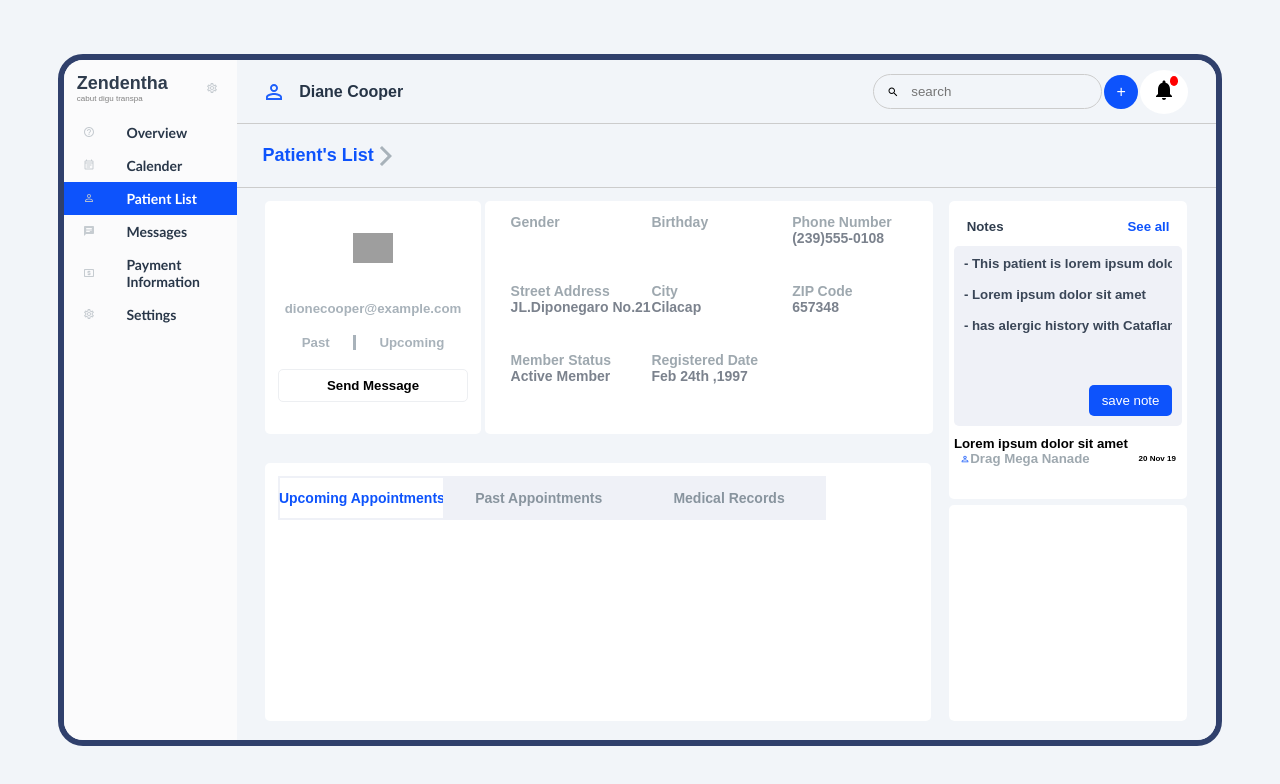
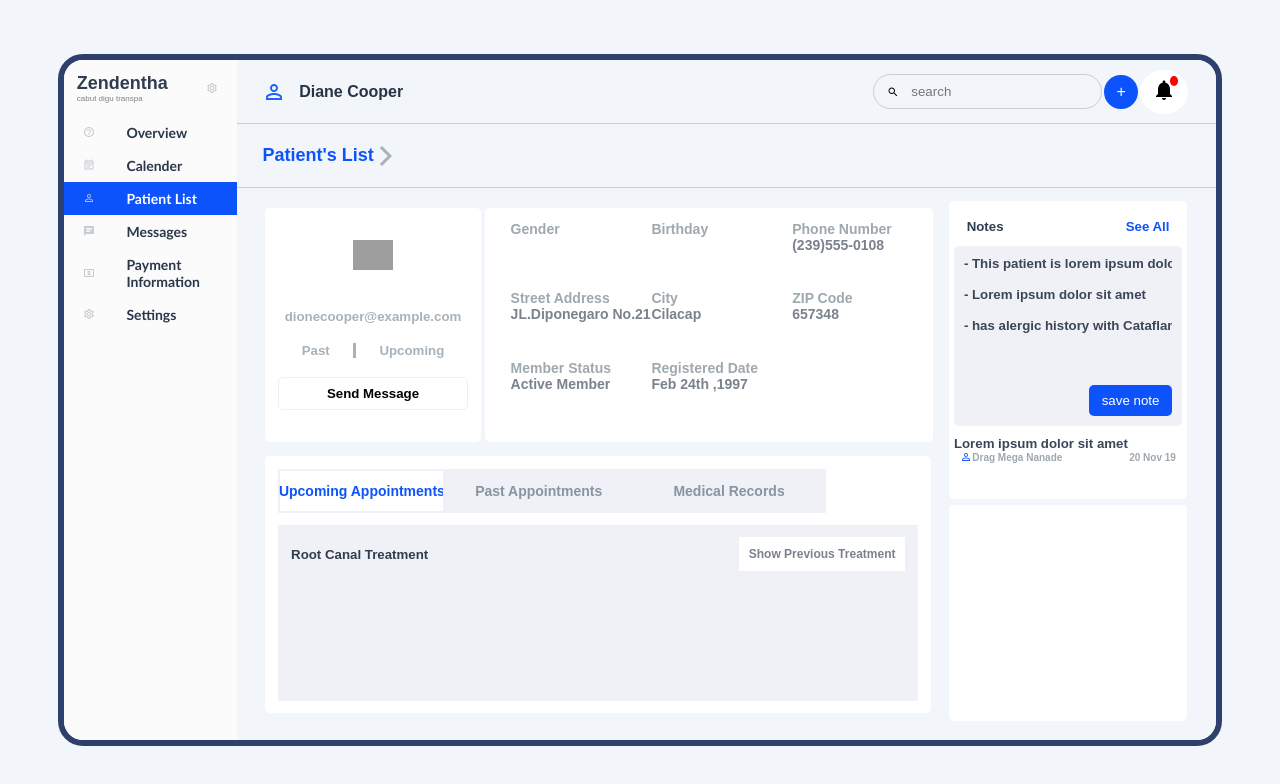
Before and after one commit to rajeshmn47/assignment, a React (Create React App) app: page / in a window 1280 px wide. Shown: the top 784 px of the page. Built offline with nearby package versions, Linux system fonts and the light colour scheme; no server answers; grey boxes are pictures that could not be loaded.

Commit message:
last commit

```diff
--- a/src/rightbar.css
+++ b/src/rightbar.css
@@ -100,9 +100,10 @@ font-size: 18px;
 width: 70%;
 background-color: #F2F5F9;
 height: 100%;
+
 display: flex;
 flex-direction: column;
-justify-content: space-between;
+justify-content: space-evenly;
 }
 .bottomright{
     width: 25%;
@@ -124,11 +125,15 @@ justify-content: space-between;
 }
 .bottomlefttwo{
     height: 29vh;
+    margin-top: 4vh;
     background-color: #FFFFFF;
     width: 100%;
     border-radius: 5px;
     padding: 1vmax;
   width: 50vw;
+  display: flex;
+  justify-content: space-between;
+  flex-direction: column;
 }
 .leftone{
     background-color: #FFFFFF;
@@ -179,7 +184,7 @@ justify-content: space-between;
 }
 .rightonesmall{
     width: 11vw;
-    margin-top: 5vh 0vw;
+    margin-top: 6vh 0vw;
 white-space: nowrap;
 }
 
@@ -253,3 +258,9 @@ white-space: nowrap;
     white-space: nowrap;
     overflow: hidden;
 }
+
+.appointmentscontainer{
+    background-color: #EFF1F7;
+    height: 22vh;
+    width: 100%;
+}
--- a/src/rightbar.js
+++ b/src/rightbar.js
@@ -95,13 +95,23 @@ export const Rightbar=({patient})=>{
 <div className='smallbox'> Past Appointments</div>
 <div className='smallbox'>Medical Records</div></div>
 
-           </div>
+
+<div className='appointmentscontainer'>
+<div className='topbarappointment'>
+<div style={{display:'flex',justifyContent:'space-between',padding:'1vmax',alignItems:'center'}}>
+<h5 style={{color:'#303D4E'}}>Root Canal Treatment</h5>
+<h5 style={{color:'#7B828D',backgroundColor:'#FFFFFF',height:'vh',padding:'10px',fontSize:'12px'}}>Show
+Previous Treatment</h5>
+</div>
+</div>
+</div>
+</div>
            </div>
        <div className='bottomright'>
            <div className='bottomrightone'>
                <div style={{display:'flex',justifyContent:'space-between',padding:'1vmax'}}>
 <h5 style={{color:'#303D4E'}}>Notes</h5>
-<h5 style={{color:'#0D53FC'}}>See all</h5>
+<h5 style={{color:'#0D53FC',}}>See All</h5>
 </div>
 <div className='rightextreme'>
     <div className='ext'>
@@ -114,11 +124,11 @@ export const Rightbar=({patient})=>{
 </div>
 
 </div>
-<h5 style={{marginTop:'10px'}}>Lorem ipsum dolor sit amet</h5>
+<h5 style={{marginTop:'10px',color:'#3A4657'}}>Lorem ipsum dolor sit amet</h5>
 <div style={{display:'flex',justifyContent:'space-between',padding:'0vmax 0.5vmax',alignItems:'center'}}>
-<h5 style={{color:'#9EA8AF',display:'flex',alignItems:'center',fontSize:'10xpx'}}>
-    <PersonOutlineOutlinedIcon style={{color:'#1F60FB',fontSize:'10px'}}/>Drag Mega Nanade</h5>
-<h5 style={{color:'#9EA8AF;',fontSize:'8px'}}>20 Nov 19</h5>
+<h5 style={{color:'#9EA8AF',display:'flex',alignItems:'center',fontSize:'10px'}}>
+    <PersonOutlineOutlinedIcon style={{color:'#1F60FB',fontSize:'12px'}}/>Drag Mega Nanade</h5>
+<h5 style={{color:'#9EA8AF',fontSize:'10px'}}>20 Nov 19</h5>
 </div>
            </div>
            <div className='bottomrighttwo'>
```
